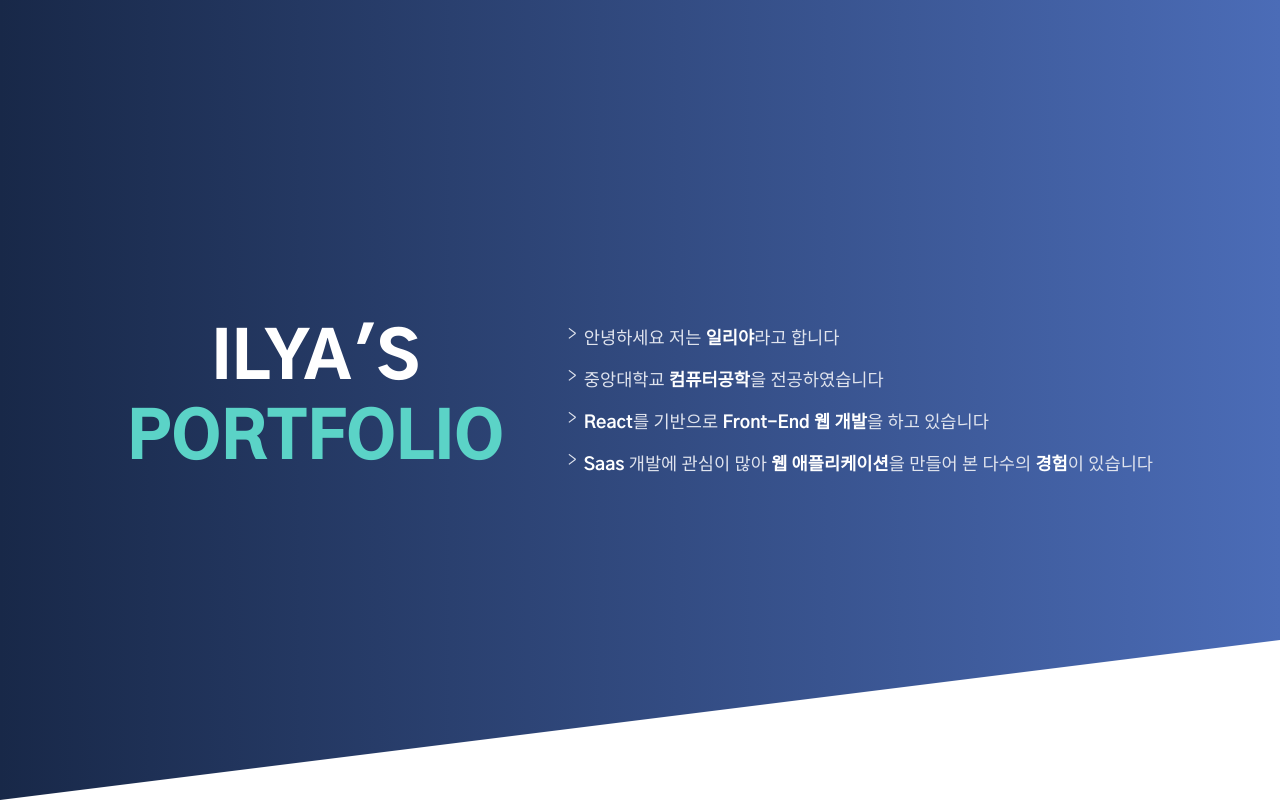
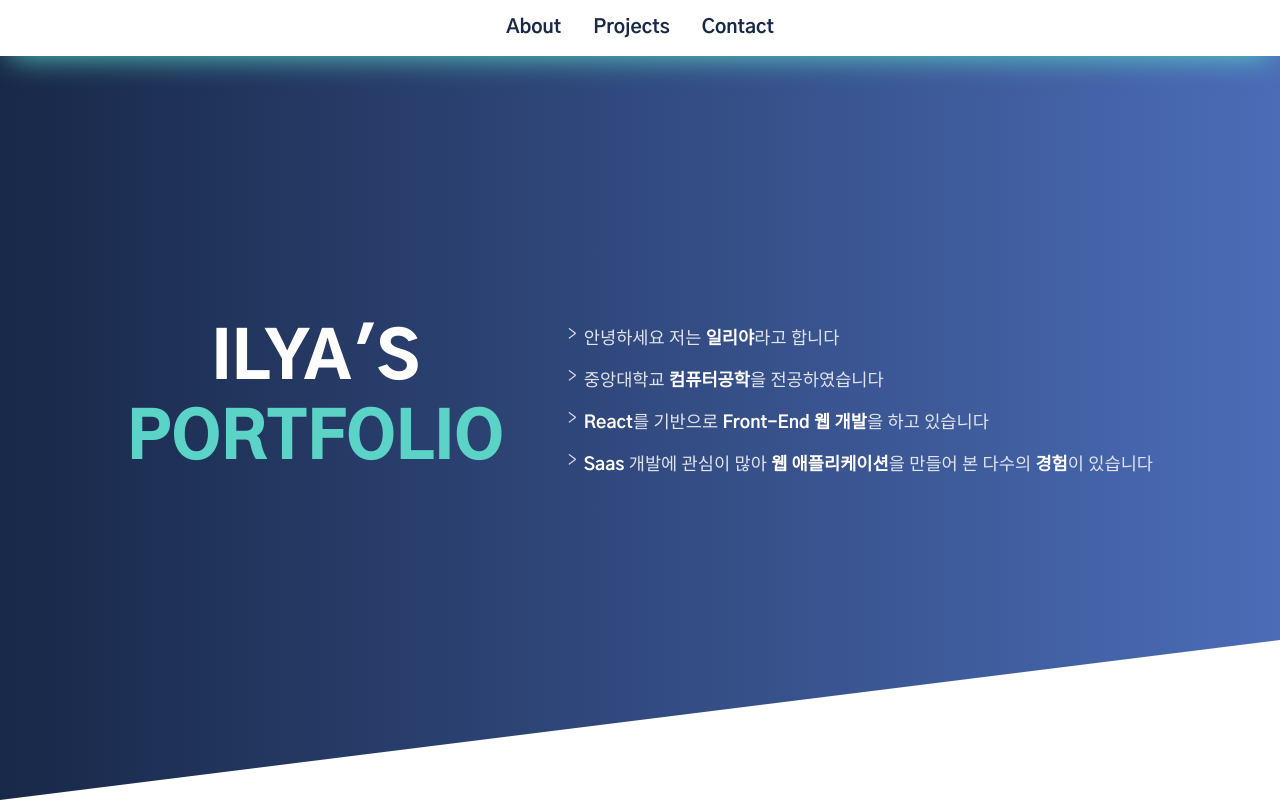
Before and after one commit to den4592/ilya-portfolio, a React (Create React App) app: page / in a window 1280 px wide. Shown: the top 802 px of the page. Built offline with nearby package versions, Linux system fonts and the light colour scheme.

Commit message:
navigation

```diff
--- a/src/App.js
+++ b/src/App.js
@@ -2,11 +2,13 @@ import { BrowserRouter as Router, Routes, Route } from "react-router-dom";
 import About from "./components/About";
 import Projects from "./components/Projects";
 import Contact from "./components/Contact";
+import Nav from "./components/Nav";
 
 function App() {
   return (
     <div className="App">
       <Router>
+        <Nav />
         <Routes>
           <Route path="/" element={<About />} />
           <Route path="/projects" element={<Projects />} />
--- /dev/null
+++ b/src/components/Nav.js
@@ -0,0 +1,23 @@
+import { Link } from "react-router-dom";
+
+const Nav = () => {
+  return (
+    <nav>
+      <div className="container">
+        <ul className="links">
+          <li>
+            <Link to="/">About</Link>
+          </li>
+          <li>
+            <Link to="/projects">Projects</Link>
+          </li>
+          <li>
+            <Link to="/contact">Contact</Link>
+          </li>
+        </ul>
+      </div>
+    </nav>
+  );
+};
+
+export default Nav;
--- a/src/css/style.css
+++ b/src/css/style.css
@@ -43,6 +43,35 @@ body {
   margin: 0;
   box-sizing: border-box; }
 
+nav {
+  width: 100%;
+  background-color: #ffffff;
+  position: fixed;
+  top: 0;
+  left: 0;
+  z-index: 1;
+  box-shadow: #5bd3c7 0px 10px 30px -10px; }
+  nav .links {
+    display: flex;
+    justify-content: center;
+    list-style: none; }
+    nav .links li {
+      font-size: 1.2rem;
+      font-weight: 700;
+      padding: 1rem; }
+      nav .links li a {
+        color: #182848;
+        text-decoration: none;
+        background: linear-gradient(to right, #5bd3c7, #5bd3c7);
+        padding-bottom: 0.5rem;
+        background-size: 0 3px, 100% 3px;
+        background-position: 100% 100%, 0 100%;
+        background-repeat: no-repeat;
+        transition: background-size 400ms; }
+        nav .links li a:hover {
+          opacity: 0.7;
+          background-size: 100% 3px, 0 3px; }
+
 section {
   min-height: 600px; }
 
@@ -58,8 +87,7 @@ section {
   align-items: center;
   justify-content: center; }
   .about .self-introduction {
-    list-style: none;
-    word-break: keep-all; }
+    list-style: none; }
     .about .self-introduction li {
       font-size: 1.1rem;
       padding: 0.5rem 0;
--- a/src/scss/main.scss
+++ b/src/scss/main.scss
@@ -8,6 +8,40 @@
 }
 
 body {
+}
+
+nav {
+  width: 100%;
+  background-color: $white;
+  position: fixed;
+  top: 0;
+  left: 0;
+  z-index: 1;
+  box-shadow: $mint 0px 10px 30px -10px;
+  .links {
+    display: flex;
+    justify-content: center;
+    list-style: none;
+    li {
+      font-size: 1.2rem;
+      font-weight: 700;
+      padding: 1rem;
+      a {
+        color: $navy;
+        text-decoration: none;
+        background: linear-gradient(to right, $mint, $mint);
+        padding-bottom: 0.5rem;
+        background-size: 0 3px, 100% 3px;
+        background-position: 100% 100%, 0 100%;
+        background-repeat: no-repeat;
+        transition: background-size 400ms;
+        &:hover {
+          opacity: 0.7;
+          background-size: 100% 3px, 0 3px;
+        }
+      }
+    }
+  }
 }
 
 section {
@@ -32,7 +66,7 @@ section {
 
   .self-introduction {
     list-style: none;
-    word-break: keep-all;
+    // word-break: keep-all;
     li {
       font-size: 1.1rem;
       padding: 0.5rem 0;
```
